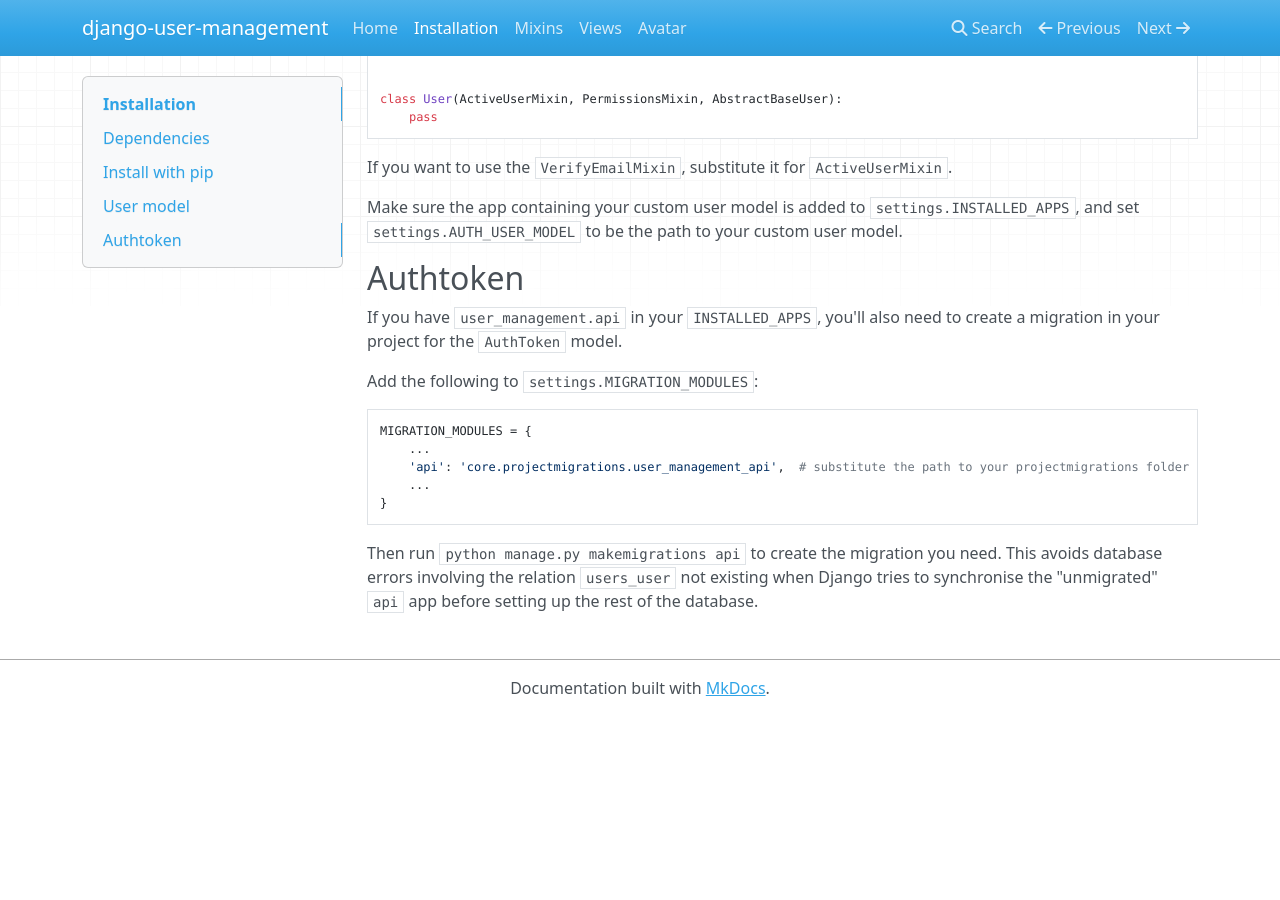
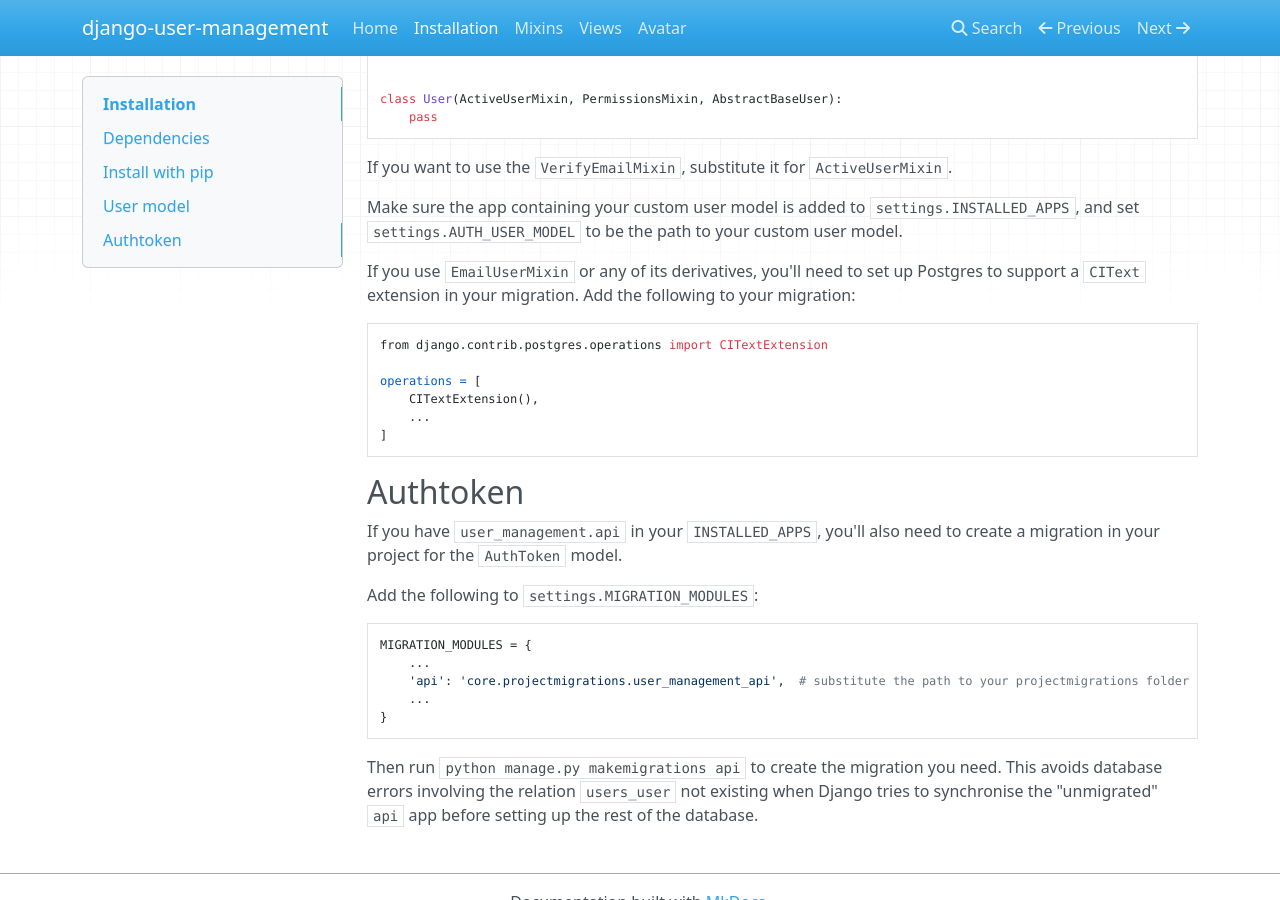
Before and after one commit to incuna/django-user-management, an MkDocs documentation site: the page built from docs/installation.md, in a window 1280 px wide and 900 px high, scrolled down 711 px. Built offline with MkDocs 1.6.1, drawn with Linux system fonts in a browser that asks for light colours; nearby versions of some CDN libraries; old or Windows-style settings are respelled for this version of MkDocs; before the commit the page ends 1427 px from its top, so only the background shows below that.

Commit message:
Update the readme with migration instructions.

```diff
--- a/docs/installation.md
+++ b/docs/installation.md
@@ -37,6 +37,15 @@
 Make sure the app containing your custom user model is added to `settings.INSTALLED_APPS`,
 and set `settings.AUTH_USER_MODEL` to be the path to your custom user model.
 
+If you use `EmailUserMixin` or any of its derivatives, you'll need to set up Postgres to support a `CIText` extension in your migration. Add the following to your migration:
+
+    from django.contrib.postgres.operations import CITextExtension
+
+    operations = [
+        CITextExtension(),
+        ...
+    ]
+
 ## Authtoken
 
 If you have `user_management.api` in your `INSTALLED_APPS`, you'll also need to create a migration in your project for the `AuthToken` model.
```
